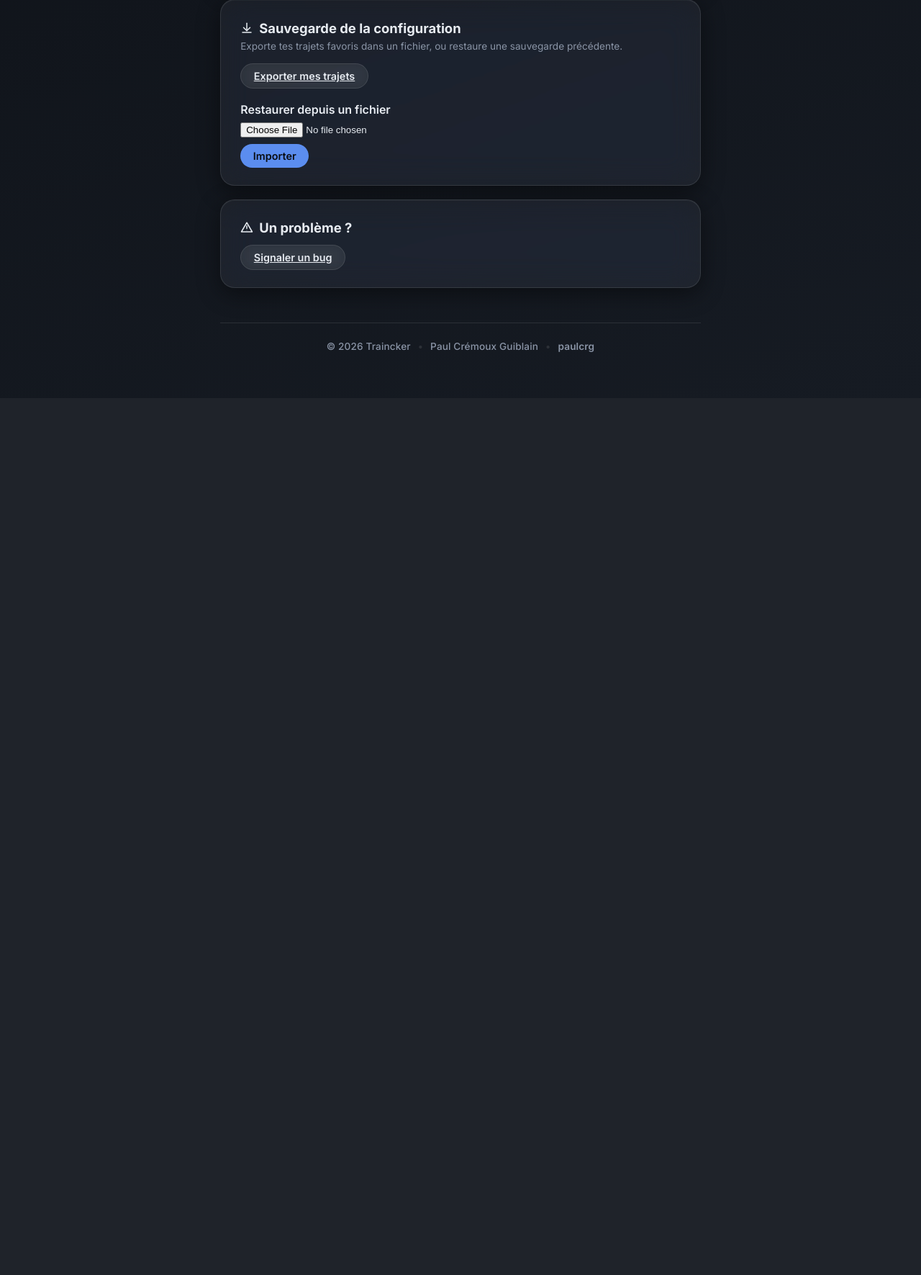
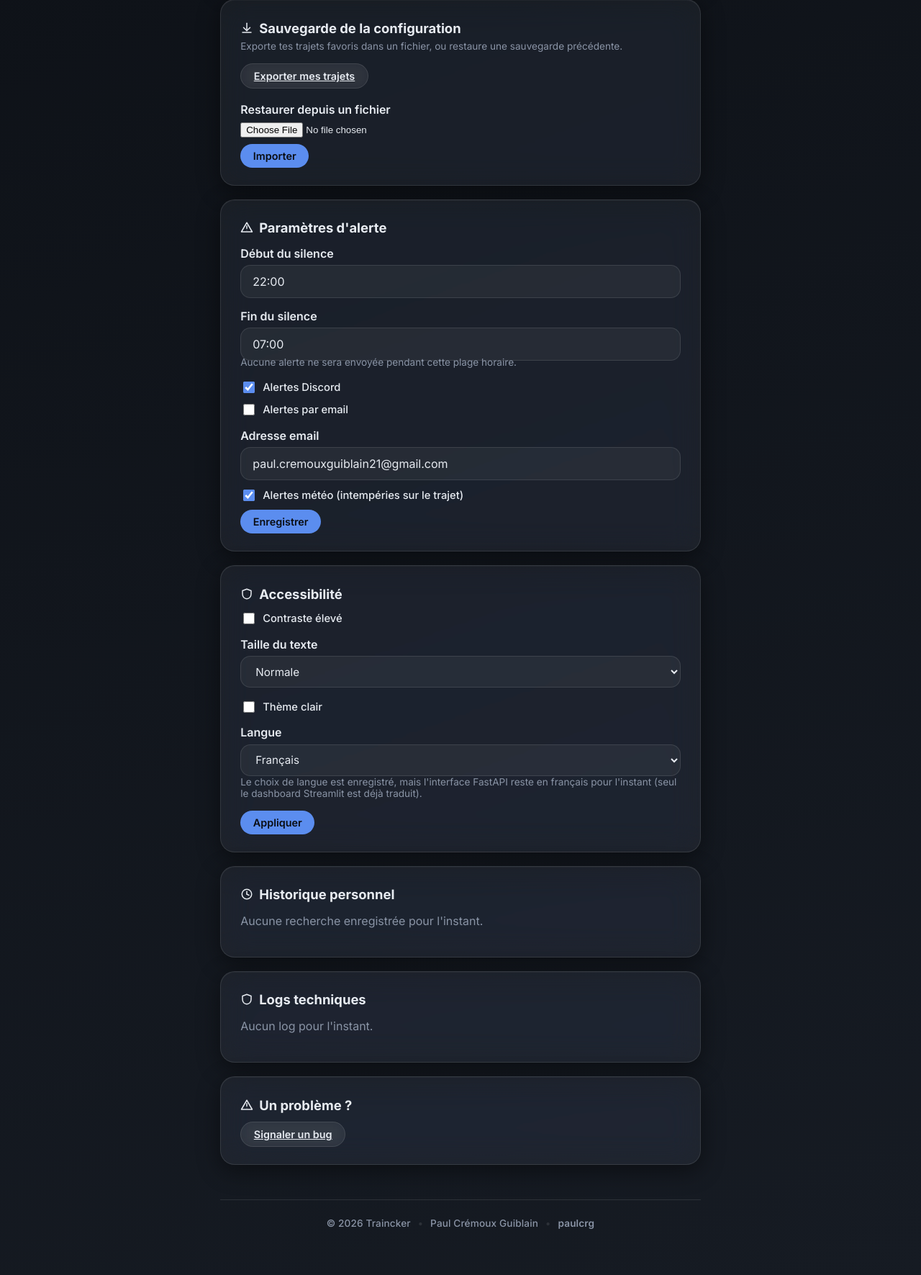
Before and after one commit to paulcrg/traincker, a FastAPI app: page /apropos in a window 1280 px wide. Shown: the part 1379-3150 px from the top of the page at 72% size. Before the commit the page ends 1868 px from the top, so only its background shows below. Run offline with FastAPI, Linux system fonts and the light colour scheme.

Commit message:
feat(web): parametres d'alerte, accessibilite/theme, historique personnel et logs techniques

```diff
--- a/traincker_web/main.py
+++ b/traincker_web/main.py
@@ -30,6 +30,10 @@
 from traincker.models import Trajet
 from traincker.icons import icono, titre_section
 from traincker.changelog import CHANGELOG
+from traincker.settings import charger_parametres, sauvegarder_parametres
+from traincker.theme import css_accessibilite, CSS_THEME_CLAIR
+from traincker.journal import ajouter_entree, lire_journal, vider_journal
+from traincker.logs import lire_logs, vider_logs
 from traincker.analysis import (
     charger_donnees,
     stats_ponctualite_par_ligne,
@@ -63,10 +67,27 @@
 LECTURE_SEULE = os.getenv("TRAINCKER_READONLY", "").lower() in ("1", "true", "yes")
 
 
+def _contexte_commun(page: str) -> dict:
+    """Paramètres d'accessibilité/thème à injecter dans base.html, calculés
+    à chaque requête (pas de session : tout vient de config/parametres.json)."""
+    parametres = charger_parametres()
+    theme_clair = parametres.get("theme_clair", False)
+    return {
+        "page": page,
+        "lecture_seule": LECTURE_SEULE,
+        "css_theme_clair": CSS_THEME_CLAIR if theme_clair else "",
+        "css_accessibilite": css_accessibilite(
+            parametres.get("contraste_eleve", False),
+            parametres.get("taille_police", "normale"),
+        ),
+        "logo_fichier": "logo-dark.png" if theme_clair else "logo-white.png",
+    }
+
+
 @app.get("/", response_class=HTMLResponse)
 def index(request: Request):
     return templates.TemplateResponse(
-        "index.html", {"request": request, "page": "recherche"}
+        "index.html", {"request": request, **_contexte_commun("recherche")}
     )
 
 
@@ -102,6 +123,9 @@
         return templates.TemplateResponse(
             "_erreur.html", {"request": request, "message": str(err)}
         )
+
+    if not LECTURE_SEULE:
+        ajouter_entree("recherche", gare_nom or gare_id)
 
     departs = [
         {
@@ -174,8 +198,8 @@
         "favoris.html",
         {
             "request": request,
-            "page": "favoris",
             "favoris": _construire_contexte_favoris(),
+            **_contexte_commun("favoris"),
         },
     )
 
@@ -307,7 +331,7 @@
 
 @app.get("/stats", response_class=HTMLResponse)
 def page_stats(request: Request):
-    contexte = {"request": request, "page": "stats"}
+    contexte = {"request": request, **_contexte_commun("stats")}
 
     try:
         df = charger_donnees()
@@ -418,10 +442,88 @@
         "apropos.html",
         {
             "request": request,
-            "page": "apropos",
             "changelog": CHANGELOG,
-            "lecture_seule": LECTURE_SEULE,
+            "parametres": charger_parametres(),
+            "journal": lire_journal(20),
+            "logs": lire_logs(30),
+            **_contexte_commun("apropos"),
         },
+    )
+
+
+@app.post("/apropos/parametres/alertes", response_class=HTMLResponse)
+def sauver_parametres_alertes(
+    request: Request,
+    silence_debut: str = Form(""),
+    silence_fin: str = Form(""),
+    canal_discord: bool = Form(False),
+    canal_email: bool = Form(False),
+    email_destinataire: str = Form(""),
+    alertes_meteo: bool = Form(False),
+):
+    if LECTURE_SEULE:
+        return templates.TemplateResponse(
+            "_parametres_resultat.html",
+            {"request": request, "erreur": "Modification désactivée en lecture seule."},
+        )
+
+    parametres = charger_parametres()
+    parametres.update(
+        {
+            "silence_debut": silence_debut.strip() or parametres["silence_debut"],
+            "silence_fin": silence_fin.strip() or parametres["silence_fin"],
+            "canal_discord": canal_discord,
+            "canal_email": canal_email,
+            "email_destinataire": email_destinataire.strip(),
+            "alertes_meteo": alertes_meteo,
+        }
+    )
+    sauvegarder_parametres(parametres)
+    return templates.TemplateResponse(
+        "_parametres_resultat.html", {"request": request, "succes": True}
+    )
+
+
+@app.post("/apropos/parametres/accessibilite")
+def sauver_parametres_accessibilite(
+    contraste_eleve: bool = Form(False),
+    taille_police: str = Form("normale"),
+    theme_clair: bool = Form(False),
+    langue: str = Form("fr"),
+):
+    if LECTURE_SEULE:
+        return Response(status_code=403)
+
+    parametres = charger_parametres()
+    parametres.update(
+        {
+            "contraste_eleve": contraste_eleve,
+            "taille_police": taille_police,
+            "theme_clair": theme_clair,
+            "langue": langue,
+        }
+    )
+    sauvegarder_parametres(parametres)
+    return Response(status_code=204)
+
+
+@app.delete("/apropos/journal", response_class=HTMLResponse)
+def supprimer_journal(request: Request):
+    if not LECTURE_SEULE:
+        vider_journal()
+    return templates.TemplateResponse(
+        "_journal_liste.html",
+        {"request": request, "journal": lire_journal(20), "lecture_seule": LECTURE_SEULE},
+    )
+
+
+@app.delete("/apropos/logs", response_class=HTMLResponse)
+def supprimer_logs(request: Request):
+    if not LECTURE_SEULE:
+        vider_logs()
+    return templates.TemplateResponse(
+        "_logs_liste.html",
+        {"request": request, "logs": lire_logs(30), "lecture_seule": LECTURE_SEULE},
     )
 
 
--- a/traincker_web/static/style.css
+++ b/traincker_web/static/style.css
@@ -182,3 +182,23 @@
 .tk-changelog-entry + .tk-changelog-entry { border-top: 1px solid var(--tk-glass-border); }
 .tk-changelog-titre { font-weight: 600; }
 .tk-changelog-desc { color: var(--tk-text-muted); font-size: 0.88rem; margin-top: 2px; }
+
+/* Formulaires paramètres */
+select {
+    width: 100%; padding: 0.65rem 1rem; border-radius: 14px;
+    background: rgba(255, 255, 255, 0.05); border: 1px solid var(--tk-glass-border);
+    color: var(--tk-text); font-size: 0.95rem; font-family: inherit; margin-bottom: 0.4rem;
+}
+select:focus { outline: none; border-color: var(--tk-accent); }
+
+.tk-checkbox-row {
+    display: flex; align-items: center; gap: 8px; font-size: 0.92rem; font-weight: 500;
+    margin: 0.6rem 0; cursor: pointer;
+}
+.tk-checkbox-row input[type="checkbox"] { width: 16px; height: 16px; accent-color: var(--tk-accent); cursor: pointer; }
+
+.tk-logs {
+    background: rgba(0,0,0,0.35); border: 1px solid var(--tk-glass-border); border-radius: 12px;
+    padding: 0.8rem 1rem; font-family: 'Courier New', monospace; font-size: 0.78rem; line-height: 1.5;
+    max-height: 320px; overflow-y: auto; white-space: pre-wrap; word-break: break-word;
+}
--- /dev/null
+++ b/traincker_web/templates/_journal_liste.html
@@ -0,0 +1,28 @@
+{% if not journal %}
+<p class="tk-empty">Aucune recherche enregistrée pour l'instant.</p>
+{% else %}
+<table class="tk-table">
+    <thead>
+        <tr><th>Date</th><th>Type</th><th>Détail</th></tr>
+    </thead>
+    <tbody>
+        {% for entree in journal %}
+        <tr>
+            <td>{{ entree.horodatage }}</td>
+            <td>{{ entree.type }}</td>
+            <td>{{ entree.detail }}</td>
+        </tr>
+        {% endfor %}
+    </tbody>
+</table>
+{% if not lecture_seule %}
+<div class="tk-btn-row">
+    <button
+        class="tk-btn tk-btn-danger"
+        hx-delete="/apropos/journal"
+        hx-target="#journal-liste"
+        hx-confirm="Vider tout l'historique personnel ?"
+    >Vider l'historique</button>
+</div>
+{% endif %}
+{% endif %}
--- /dev/null
+++ b/traincker_web/templates/_logs_liste.html
@@ -0,0 +1,15 @@
+{% if not logs %}
+<p class="tk-empty">Aucun log pour l'instant.</p>
+{% else %}
+<pre class="tk-logs">{% for ligne in logs %}{{ ligne }}{% endfor %}</pre>
+{% if not lecture_seule %}
+<div class="tk-btn-row">
+    <button
+        class="tk-btn tk-btn-danger"
+        hx-delete="/apropos/logs"
+        hx-target="#logs-liste"
+        hx-confirm="Vider les logs techniques ?"
+    >Vider les logs</button>
+</div>
+{% endif %}
+{% endif %}
--- /dev/null
+++ b/traincker_web/templates/_parametres_resultat.html
@@ -0,0 +1,5 @@
+{% if erreur %}
+<p class="tk-confirm-text">{{ erreur }}</p>
+{% elif succes %}
+<p class="tk-success">Paramètres enregistrés.</p>
+{% endif %}
--- a/traincker_web/templates/apropos.html
+++ b/traincker_web/templates/apropos.html
@@ -64,6 +64,98 @@
 </div>
 
 <div class="tk-card">
+    {{ titre_section('alert', "Paramètres d'alerte") | safe }}
+    {% if lecture_seule %}
+    <p class="tk-hint">Modification désactivée en lecture seule.</p>
+    {% else %}
+    <form hx-post="/apropos/parametres/alertes" hx-target="#parametres-alertes-resultat">
+        <label class="tk-field-label" for="silence_debut">Début du silence</label>
+        <input type="text" id="silence_debut" name="silence_debut" value="{{ parametres.silence_debut }}" placeholder="22:00">
+
+        <label class="tk-field-label" for="silence_fin">Fin du silence</label>
+        <input type="text" id="silence_fin" name="silence_fin" value="{{ parametres.silence_fin }}" placeholder="07:00">
+        <p class="tk-hint">Aucune alerte ne sera envoyée pendant cette plage horaire.</p>
+
+        <label class="tk-checkbox-row">
+            <input type="checkbox" name="canal_discord" {{ 'checked' if parametres.canal_discord }}>
+            Alertes Discord
+        </label>
+        <label class="tk-checkbox-row">
+            <input type="checkbox" name="canal_email" {{ 'checked' if parametres.canal_email }}>
+            Alertes par email
+        </label>
+
+        <label class="tk-field-label" for="email_destinataire">Adresse email</label>
+        <input type="text" id="email_destinataire" name="email_destinataire" value="{{ parametres.email_destinataire }}" placeholder="toi@exemple.fr">
+
+        <label class="tk-checkbox-row">
+            <input type="checkbox" name="alertes_meteo" {{ 'checked' if parametres.alertes_meteo }}>
+            Alertes météo (intempéries sur le trajet)
+        </label>
+
+        <div class="tk-btn-row">
+            <button type="submit" class="tk-btn tk-btn-primary">Enregistrer</button>
+        </div>
+    </form>
+    <div id="parametres-alertes-resultat"></div>
+    {% endif %}
+</div>
+
+<div class="tk-card">
+    {{ titre_section('shield', 'Accessibilité') | safe }}
+    {% if lecture_seule %}
+    <p class="tk-hint">Modification désactivée en lecture seule.</p>
+    {% else %}
+    <form hx-post="/apropos/parametres/accessibilite" hx-swap="none" hx-on::after-request="window.location.reload()">
+        <label class="tk-checkbox-row">
+            <input type="checkbox" name="contraste_eleve" {{ 'checked' if parametres.contraste_eleve }}>
+            Contraste élevé
+        </label>
+
+        <label class="tk-field-label" for="taille_police">Taille du texte</label>
+        <select id="taille_police" name="taille_police">
+            <option value="normale" {{ 'selected' if parametres.taille_police == 'normale' }}>Normale</option>
+            <option value="grande" {{ 'selected' if parametres.taille_police == 'grande' }}>Grande</option>
+            <option value="tres_grande" {{ 'selected' if parametres.taille_police == 'tres_grande' }}>Très grande</option>
+        </select>
+
+        <label class="tk-checkbox-row">
+            <input type="checkbox" name="theme_clair" {{ 'checked' if parametres.theme_clair }}>
+            Thème clair
+        </label>
+
+        <label class="tk-field-label" for="langue">Langue</label>
+        <select id="langue" name="langue">
+            <option value="fr" {{ 'selected' if parametres.langue == 'fr' }}>Français</option>
+            <option value="en" {{ 'selected' if parametres.langue == 'en' }}>English</option>
+            <option value="de" {{ 'selected' if parametres.langue == 'de' }}>Deutsch</option>
+            <option value="no" {{ 'selected' if parametres.langue == 'no' }}>Norsk</option>
+            <option value="sv" {{ 'selected' if parametres.langue == 'sv' }}>Svenska</option>
+        </select>
+        <p class="tk-hint">Le choix de langue est enregistré, mais l'interface FastAPI reste en français pour l'instant (seul le dashboard Streamlit est déjà traduit).</p>
+
+        <div class="tk-btn-row">
+            <button type="submit" class="tk-btn tk-btn-primary">Appliquer</button>
+        </div>
+    </form>
+    {% endif %}
+</div>
+
+<div class="tk-card">
+    {{ titre_section('clock', 'Historique personnel') | safe }}
+    <div id="journal-liste">
+        {% include "_journal_liste.html" %}
+    </div>
+</div>
+
+<div class="tk-card">
+    {{ titre_section('shield', 'Logs techniques') | safe }}
+    <div id="logs-liste">
+        {% include "_logs_liste.html" %}
+    </div>
+</div>
+
+<div class="tk-card">
     {{ titre_section('alert', 'Un problème ?') | safe }}
     <div class="tk-btn-row">
         <a
--- a/traincker_web/templates/base.html
+++ b/traincker_web/templates/base.html
@@ -9,13 +9,15 @@
     <link href="https://fonts.googleapis.com/css2?family=Inter:wght@400;500;600;700;800&family=Poppins:wght@700&display=swap" rel="stylesheet">
     <script src="https://cdnjs.cloudflare.com/ajax/libs/htmx/2.0.3/htmx.min.js"></script>
     <link rel="stylesheet" href="/static/style.css">
+    {{ css_theme_clair | safe }}
+    {{ css_accessibilite | safe }}
 </head>
 <body>
     <div class="tk-blob tk-blob-1"></div>
     <div class="tk-blob tk-blob-2"></div>
 
     <div class="tk-logo-wrap">
-        <img src="/static/assets/logo-white.png" alt="Traincker" style="height:46px;">
+        <img src="/static/assets/{{ logo_fichier }}" alt="Traincker" style="height:46px;">
     </div>
     <p class="tk-caption">Suivi personnel des trains SNCF</p>
 
```
